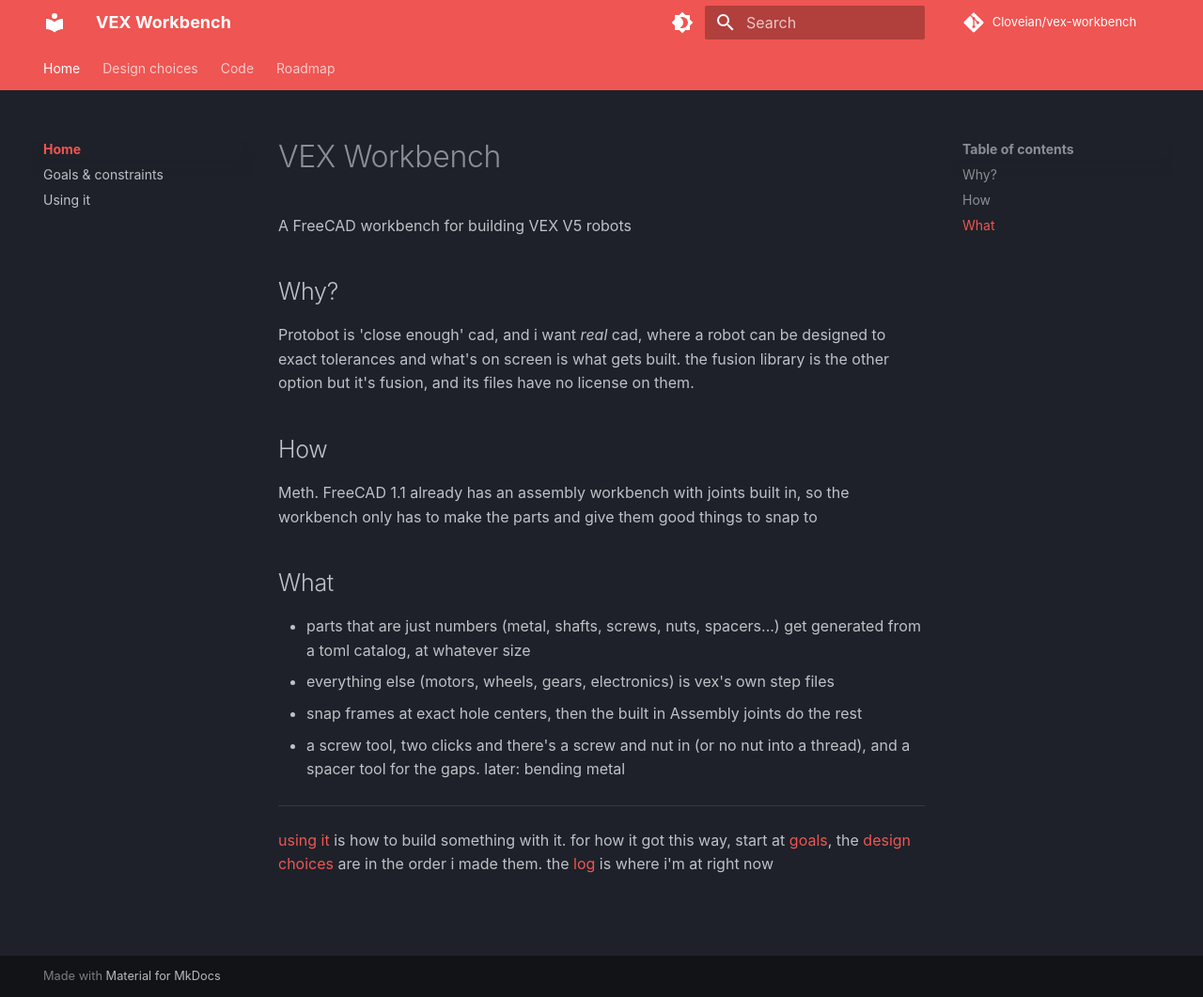
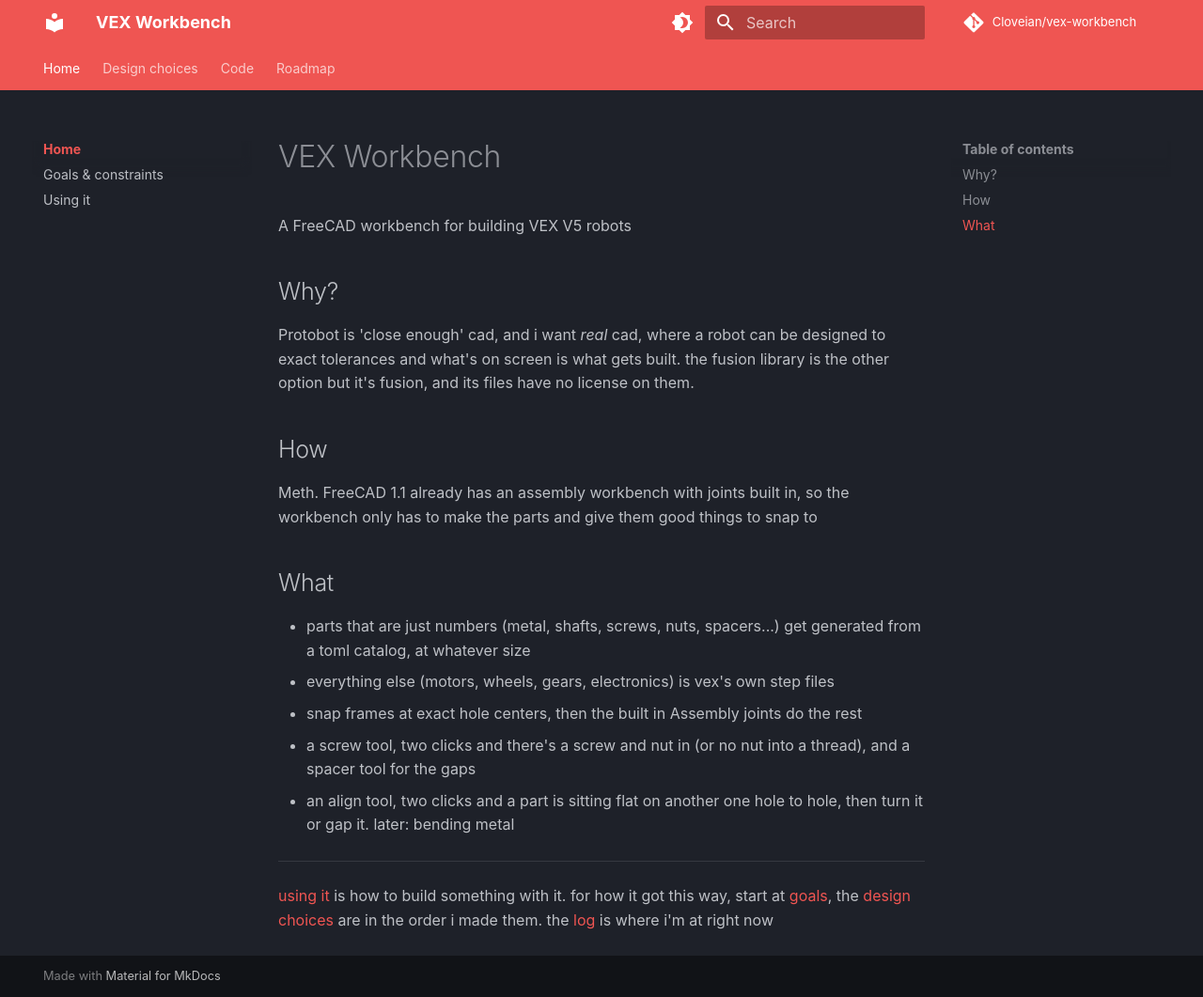
Before and after one commit to Cloveian/vex-workbench, an MkDocs documentation site: the page built from docs/index.md, in a window 1280 px wide and 1061 px high. Shown: the whole window at 94% size. Built offline with MkDocs 1.6.1 and Material for MkDocs 9.7.7, drawn with Linux system fonts in a browser that asks for light colours; comment, search, counter and statistics services are not loaded.

Commit message:
readme and front page know about align and the dots

```diff
--- a/docs/index.md
+++ b/docs/index.md
@@ -12,7 +12,8 @@
 - parts that are just numbers (metal, shafts, screws, nuts, spacers...) get generated from a toml catalog, at whatever size
 - everything else (motors, wheels, gears, electronics) is vex's own step files
 - snap frames at exact hole centers, then the built in Assembly joints do the rest
-- a screw tool, two clicks and there's a screw and nut in (or no nut into a thread), and a spacer tool for the gaps. later: bending metal
+- a screw tool, two clicks and there's a screw and nut in (or no nut into a thread), and a spacer tool for the gaps
+- an align tool, two clicks and a part is sitting flat on another one hole to hole, then turn it or gap it. later: bending metal
 
 ---
 
```
Also changed, not shown: README.md (+3 -2 lines).
